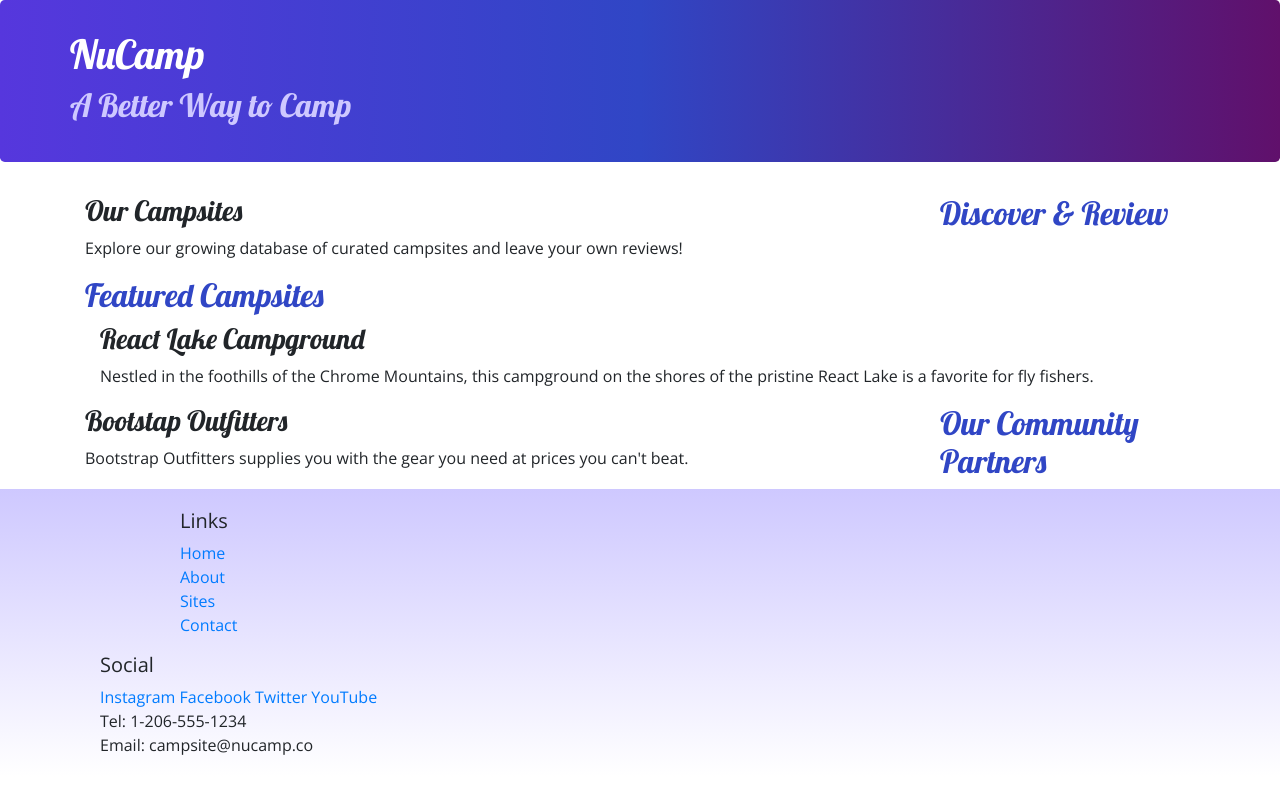
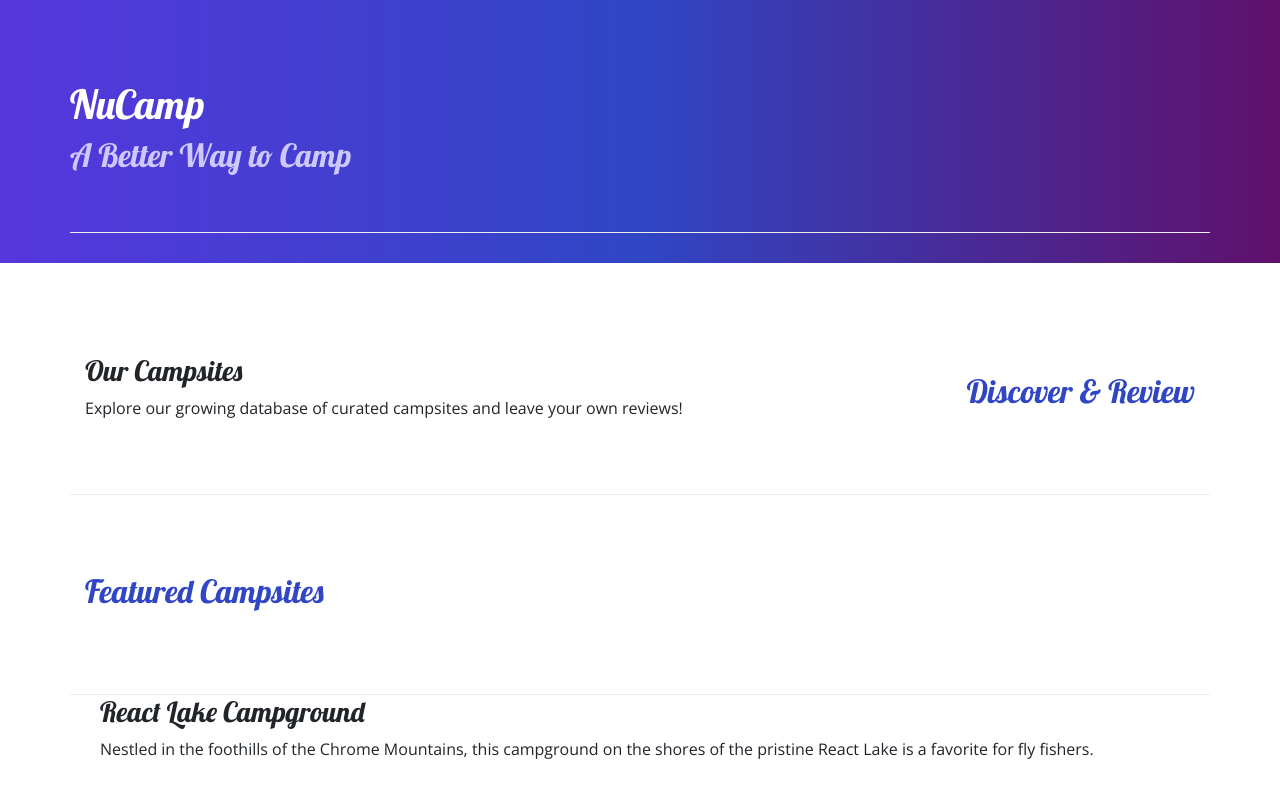
Before and after one commit to fpananganan/My-First-Bootstrap-Project, a website: page index.html in a window 1280 px wide. Shown: the top 800 px of the page. Drawn offline with nearby package versions, Linux system fonts and the light colour scheme.

Commit message:
css revisions and alignment adjustments

```diff
--- a/index.html
+++ b/index.html
@@ -19,9 +19,9 @@
 </head>
 
 <body>
-    <header class="jumbotron">
+    <header class="jumbotron jumbotron-fluid">
         <div class="container">
-            <div class="row">
+            <div class="row row-content align-items-center">
                 <div class="column">
                     <div>
                         <h1>NuCamp</h1>
@@ -34,9 +34,9 @@
     </header>
 
     <div class="container">
-        <div class="row">
+        <div class="row row-content align-items-center">
             <div class="col-sm-4 order-sm-last col-md-3">
-                <h2>Discover & Review</h2>
+                <h2 class="text-sm-right">Discover & Review</h2>
             </div>
             <div class="col">
                 <h3>Our Campsites</h3>
@@ -44,7 +44,7 @@
             </div>
         </div>
 
-        <div class="row">
+        <div class="row row-content align-items-center">
             <div class="col-sm-4 col-md-3">
                 <h2>Featured Campsites</h2>
             </div>
@@ -53,9 +53,9 @@
             <h3>React Lake Campground</h3>
             <p>Nestled in the foothills of the Chrome Mountains, this campground on the shores of the pristine React Lake is a favorite for fly fishers.</p>
         </div>
-        <div class="row">
+        <div class="row row-content align-items-center">
             <div class="col-sm-4 order-sm-last col-md-3">
-                <h2>Our Community Partners</h2>
+                <h2 class="text-sm-right">Our Community Partners</h2>
             </div>
             <div class="col">
                 <h3>Bootstap Outfitters</h3>
@@ -77,7 +77,7 @@
                     </ul>
                 </div>
             </div>
-            <div class="col-6 col-sm-5">
+            <div class="col-6 col-sm-5 text-center">
                 <h5>Social</h5>
                 <a href="http://instagram.com/">Instagram</a>
                 <a href="http://facebook.com/">Facebook</a>
```
